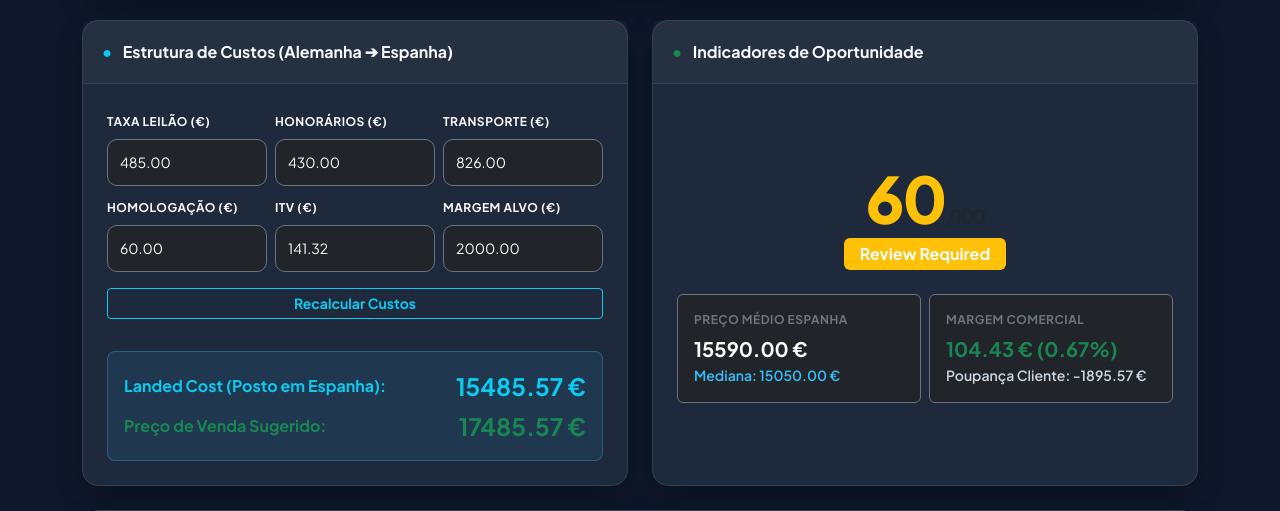
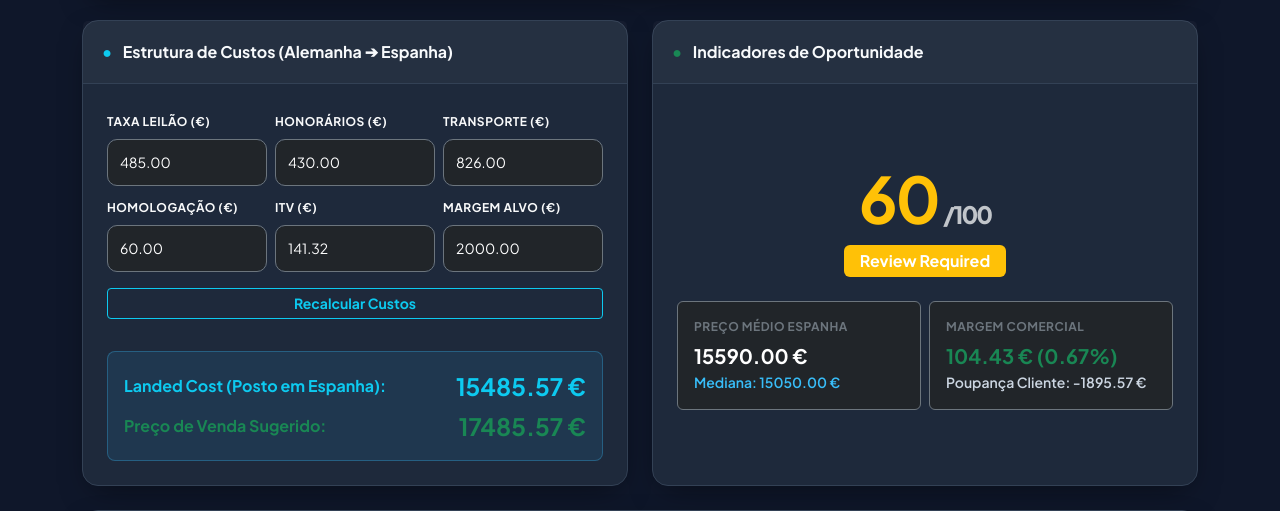
Before and after one commit to fernandaazevedoepg-hue/projeto_madcars, a Django app: page / in a window 1280 px wide. Shown: the part 228-739 px from the top of the page. Run offline with Django 5.2, Linux system fonts and the light colour scheme; data comes from the database, SQL or seed files in the repository.

Commit message:
correção visual

```diff
--- a/calculadora/templates/calculadora/calculator.html
+++ b/calculadora/templates/calculadora/calculator.html
@@ -104,8 +104,10 @@
                         <span class="text-success me-2">●</span> Indicadores de Oportunidade
                     </div>
                     <div class="card-body p-4 text-center d-flex flex-column justify-content-center">
-                        <div class="score-display text-{{ oportunidade.status_cor }} mb-2">
-                            {{ oportunidade.score }}<span class="fs-5 text-muted">/100</span>
+                        <!-- SCORE COM ALTO CONTRASTE -->
+                        <div class="score-display text-{{ oportunidade.status_cor }} mb-2 d-flex align-items-baseline justify-content-center gap-1">
+                            <span class="display-3 fw-bold">{{ oportunidade.score }}</span>
+                            <span class="fs-4 text-light opacity-75">/100</span>
                         </div>
                         <div>
                             <span class="badge bg-{{ oportunidade.status_cor }} px-3 py-2 fs-6 mb-4">{{ oportunidade.status }}</span>
```
